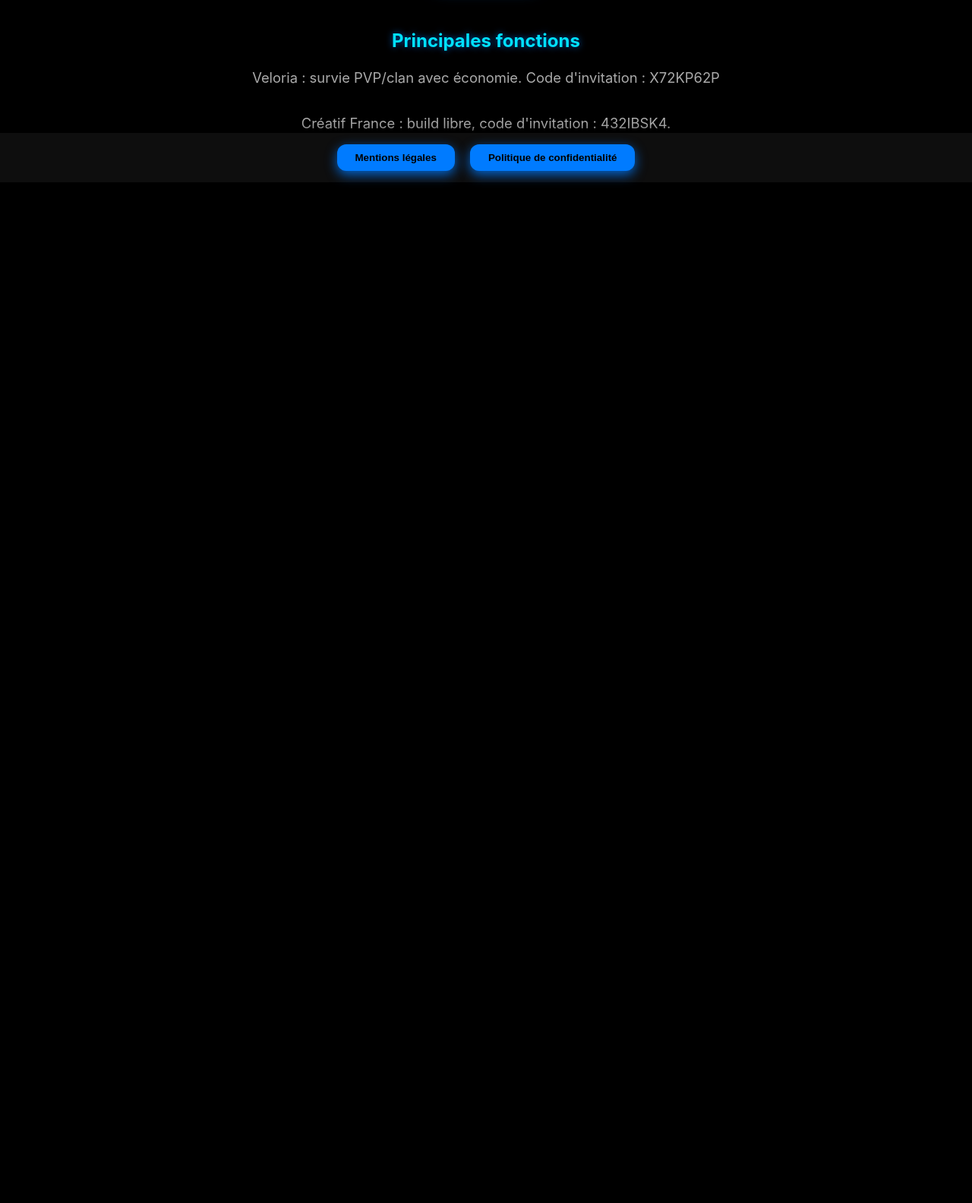
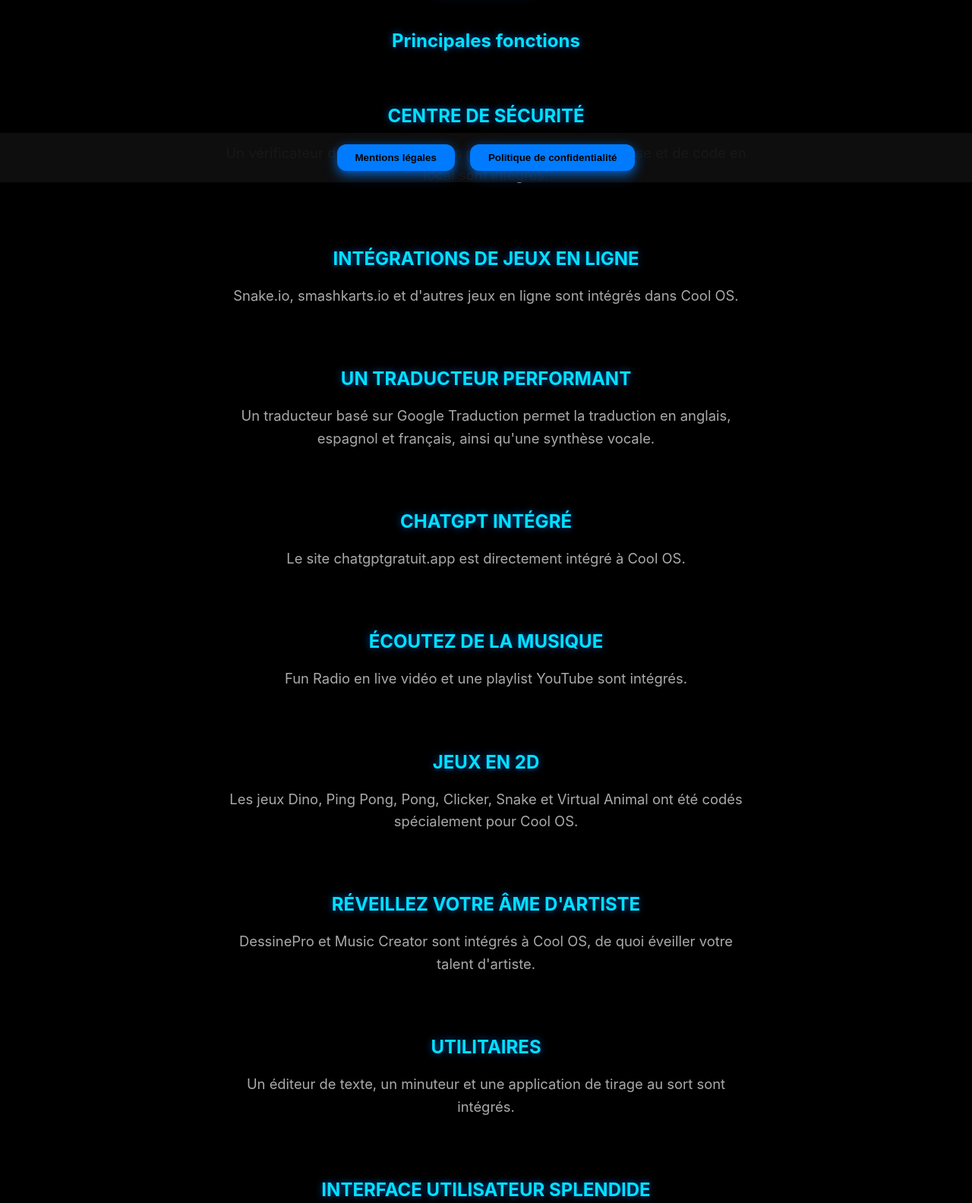
Before and after one commit to Creatif-France-Games/cool-os, a plain HTML site: page index.html in a window 1280 px wide. Shown: the part 560-2144 px from the top of the page at 76% size. Before the commit the page ends 867 px from the top, so only its background shows below. Drawn offline with nearby package versions, Linux system fonts and the light colour scheme.

Commit message:
Update index.html

```diff
--- a/index.html
+++ b/index.html
@@ -25,9 +25,35 @@
 </div>
 
 <h2 data-aos="zoom-in" data-aos-duration="800" data-aos-delay="700" style="color:#00e1ff;">Principales fonctions</h2>
-<p data-aos="fade-up" data-aos-duration="800" data-aos-delay="800">Veloria : survie PVP/clan avec économie. Code d'invitation : X72KP62P</p>
-<p data-aos="fade-up" data-aos-duration="800" data-aos-delay="900">Créatif France : build libre, code d'invitation : 432IBSK4.</p>
 
+<h2 data-aos="fade-up" data-aos-duration="800" data-aos-delay="800" style="color:#00e1ff;">CENTRE DE SÉCURITÉ</h2>
+<p data-aos="fade-up" data-aos-duration="800" data-aos-delay="850">Un vérificateur de mot de passe, un générateur de mot de passe et de code en local sont intégrés.</p>
+
+<h2 data-aos="fade-up" data-aos-duration="800" data-aos-delay="900" style="color:#00e1ff;">INTÉGRATIONS DE JEUX EN LIGNE</h2>
+<p data-aos="fade-up" data-aos-duration="800" data-aos-delay="950">Snake.io, smashkarts.io et d'autres jeux en ligne sont intégrés dans Cool OS.</p>
+
+<h2 data-aos="fade-up" data-aos-duration="800" data-aos-delay="1000" style="color:#00e1ff;">UN TRADUCTEUR PERFORMANT</h2>
+<p data-aos="fade-up" data-aos-duration="800" data-aos-delay="1050">Un traducteur basé sur Google Traduction permet la traduction en anglais, espagnol et français, ainsi qu'une synthèse vocale.</p>
+
+<h2 data-aos="fade-up" data-aos-duration="800" data-aos-delay="1100" style="color:#00e1ff;">CHATGPT INTÉGRÉ</h2>
+<p data-aos="fade-up" data-aos-duration="800" data-aos-delay="1150">Le site chatgptgratuit.app est directement intégré à Cool OS.</p>
+
+<h2 data-aos="fade-up" data-aos-duration="800" data-aos-delay="1200" style="color:#00e1ff;">ÉCOUTEZ DE LA MUSIQUE</h2>
+<p data-aos="fade-up" data-aos-duration="800" data-aos-delay="1250">Fun Radio en live vidéo et une playlist YouTube sont intégrés.</p>
+
+<h2 data-aos="fade-up" data-aos-duration="800" data-aos-delay="1300" style="color:#00e1ff;">JEUX EN 2D</h2>
+<p data-aos="fade-up" data-aos-duration="800" data-aos-delay="1350">Les jeux Dino, Ping Pong, Pong, Clicker, Snake et Virtual Animal ont été codés spécialement pour Cool OS.</p>
+
+<h2 data-aos="fade-up" data-aos-duration="800" data-aos-delay="1400" style="color:#00e1ff;">RÉVEILLEZ VOTRE ÂME D'ARTISTE</h2>
+<p data-aos="fade-up" data-aos-duration="800" data-aos-delay="1450">DessinePro et Music Creator sont intégrés à Cool OS, de quoi éveiller votre talent d'artiste.</p>
+
+<h2 data-aos="fade-up" data-aos-duration="800" data-aos-delay="1500" style="color:#00e1ff;">UTILITAIRES</h2>
+<p data-aos="fade-up" data-aos-duration="800" data-aos-delay="1550">Un éditeur de texte, un minuteur et une application de tirage au sort sont intégrés.</p>
+
+<h2 data-aos="fade-up" data-aos-duration="800" data-aos-delay="1600" style="color:#00e1ff;">INTERFACE UTILISATEUR SPLENDIDE</h2>
+<p data-aos="fade-up" data-aos-duration="800" data-aos-delay="1650">Avec la DynamicBar, le SmartPanel et le fond d'écran dynamique, Cool OS dispose d'une UI splendide.</p>
+
+<h2 data-aos="fade-up" data-aos-duration="800" data-aos-delay="1700" style="color:#00e1ff;">Alors, qu'attendez-vous ?</h2>
 <div style="height: 100px;"></div>
 
 <div class="footer">
```
